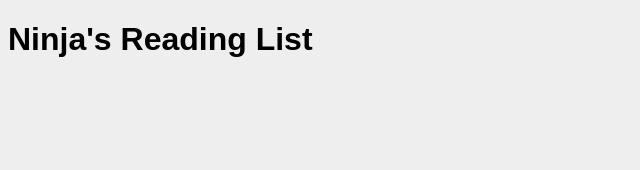
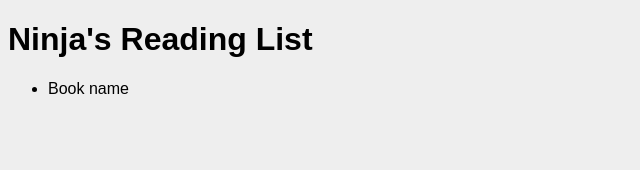
Before and after one commit to gordonshlai/graphql-playlist, a React (Create React App) app in the folder client/: page / in a window 1280 px wide. Shown: the top 170 px of the page, without its empty margins (0-640 px from the left). Built offline with nearby package versions, Linux system fonts and the light colour scheme.

Commit message:
24. Book List Component

```diff
--- a/client/src/App.js
+++ b/client/src/App.js
@@ -1,7 +1,10 @@
+import BookList from "./components/BookList";
+
 function App() {
   return (
     <div id="main">
       <h1>Ninja's Reading List</h1>
+      <BookList />
     </div>
   );
 }
--- /dev/null
+++ b/client/src/components/BookList.jsx
@@ -0,0 +1,11 @@
+const BookList = () => {
+  return (
+    <div id="main">
+      <ul id="book-list">
+        <li>Book name</li>
+      </ul>
+    </div>
+  );
+};
+
+export default BookList;
```
